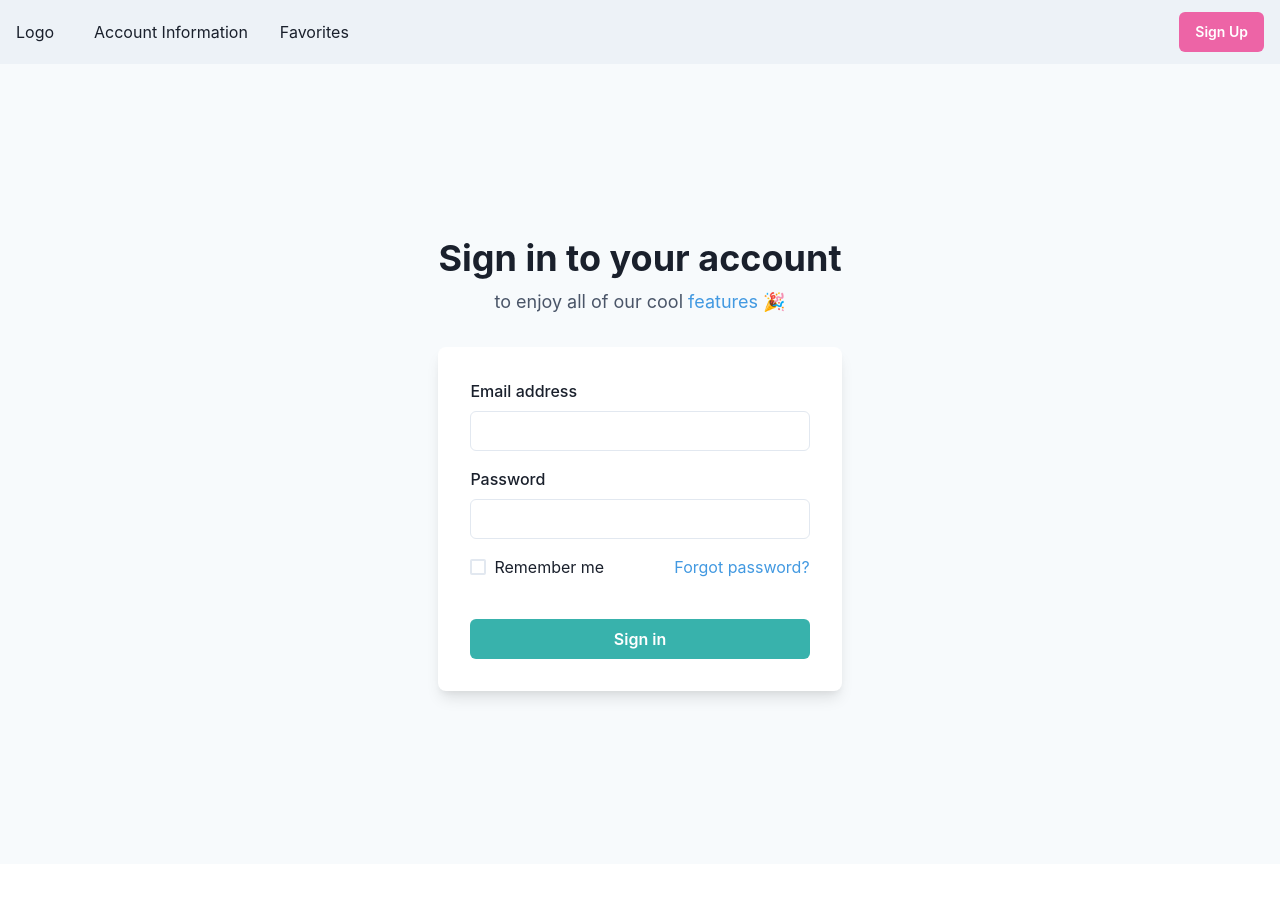
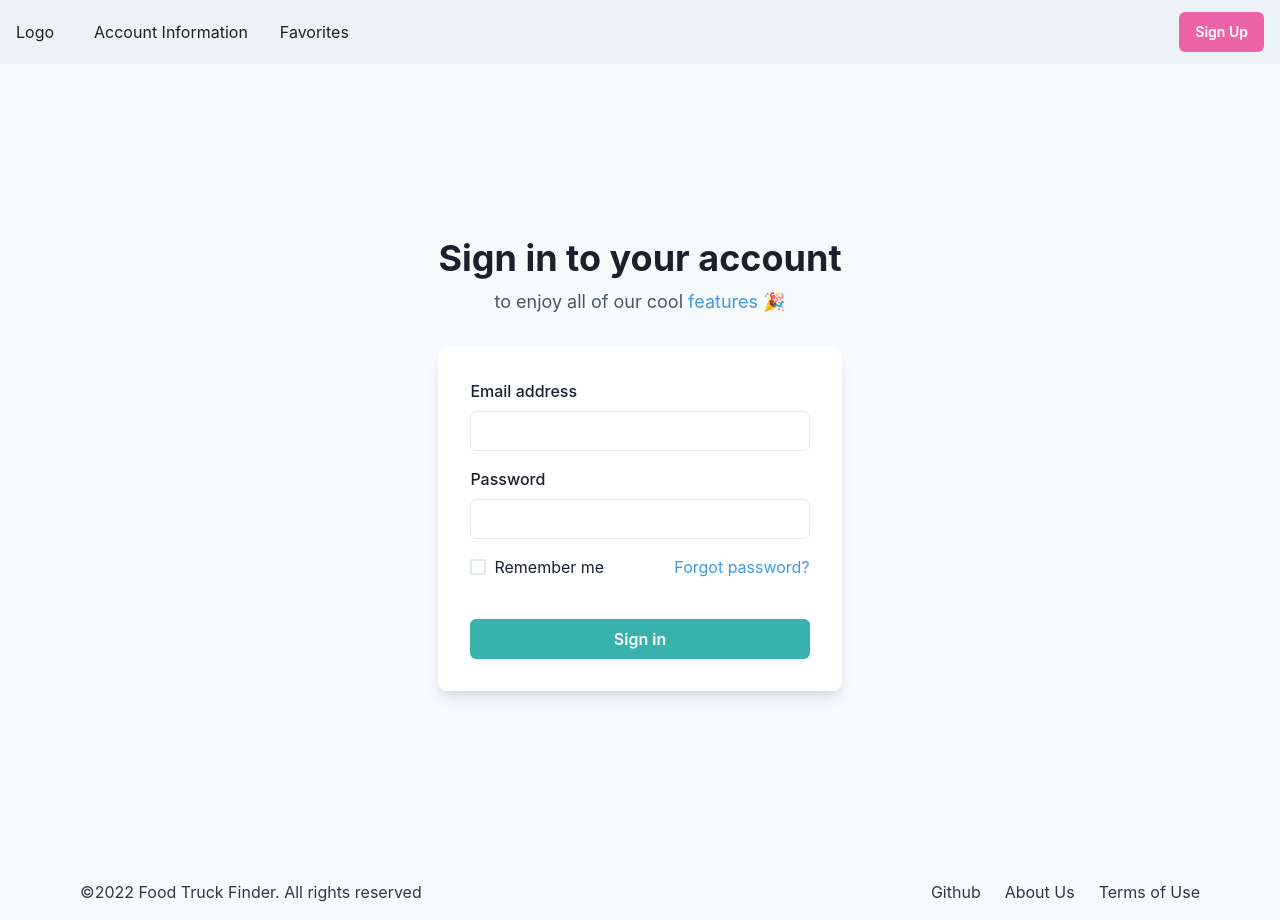
Before and after one commit to JFlo1981/FoodTruckFinder, a React (Create React App) app in the folder client/: page /login in a window 1280 px wide. Before the commit the page ends 864 px from the top, so only its background shows below. Built offline with nearby package versions, Linux system fonts and the light colour scheme.

Commit message:
Adds Footer

```diff
--- a/client/src/App.js
+++ b/client/src/App.js
@@ -5,6 +5,7 @@
 import Header from "./components/Header";
 import Signup from "./pages/Signup";
 import Login from "./pages/Login";
+import Footer from "./components/Footer";
 
 function App() {
   return (
@@ -19,6 +20,7 @@
               <Route path="/login" element={<Login />} />
             </Routes>
           </div>
+          <Footer />
         </div>
       </Router>
     </div>
--- a/client/src/components/Footer/index.js
+++ b/client/src/components/Footer/index.js
@@ -0,0 +1,34 @@
+import {
+  Box,
+  Container,
+  Stack,
+  Text,
+  Link,
+  useColorModeValue,
+} from "@chakra-ui/react";
+
+export default function SmallWithNavigation() {
+  return (
+    <Box
+      bg={useColorModeValue("gray.50", "gray.900")}
+      color={useColorModeValue("gray.700", "gray.200")}
+    >
+      <Container
+        as={Stack}
+        maxW={"6xl"}
+        py={4}
+        direction={{ base: "column", md: "row" }}
+        spacing={4}
+        justify={{ base: "center", md: "space-between" }}
+        align={{ base: "center", md: "center" }}
+      >
+        <Text>©2022 Food Truck Finder. All rights reserved</Text>
+        <Stack direction={"row"} spacing={6}>
+          <Link href={"#"}>Github</Link>
+          <Link href={"#"}>About Us</Link>
+          <Link href={"#"}>Terms of Use</Link>
+        </Stack>
+      </Container>
+    </Box>
+  );
+}
```
